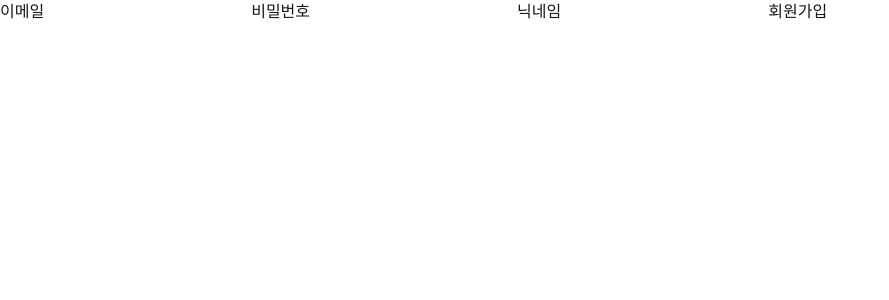
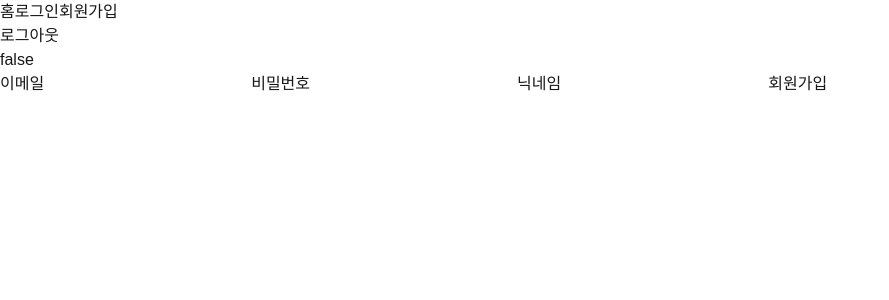
Before and after one commit to llddang/todayeat, a Next.js app: page /sign-up in a window 1280 px wide. Shown: the top 300 px of the page, without its empty margins (0-889 px from the left). Built offline with nearby package versions, Linux system fonts and the light colour scheme; no server answers.

Commit message:
feat:#4 헤더 구현 및 적용

```diff
--- a/src/app/layout.tsx
+++ b/src/app/layout.tsx
@@ -1,5 +1,5 @@
 import type { Metadata } from 'next';
-
+import Header from '@/component/layouts/Header';
 import './globals.css';
 
 export const metadata: Metadata = {
@@ -14,7 +14,10 @@ export default function RootLayout({
 }>) {
   return (
     <html lang="ko">
-      <body className="antialiased">{children}</body>
+      <body className="antialiased">
+        <Header />
+        {children}
+      </body>
     </html>
   );
 }
--- /dev/null
+++ b/src/component/layouts/Header.tsx
@@ -0,0 +1,20 @@
+import Link from 'next/link';
+import AuthSignOutButton from '@/component/_auth/auth-sign-out-button';
+import SITE_MAP from '@/constants/site-map.constant';
+import { getAuth } from '@/libs/apis/auth-server.api';
+
+const Header = async () => {
+  const { isAuthenticated } = await getAuth();
+  return (
+    <header>
+      <nav className="space-x-4">
+        <Link href={SITE_MAP.HOME}>홈</Link>
+        <Link href={SITE_MAP.SIGN_IN}>로그인</Link>
+        <Link href={SITE_MAP.SIGN_UP}>회원가입</Link>
+      </nav>
+      <AuthSignOutButton />
+      {`${isAuthenticated}`}
+    </header>
+  );
+};
+export default Header;
```
